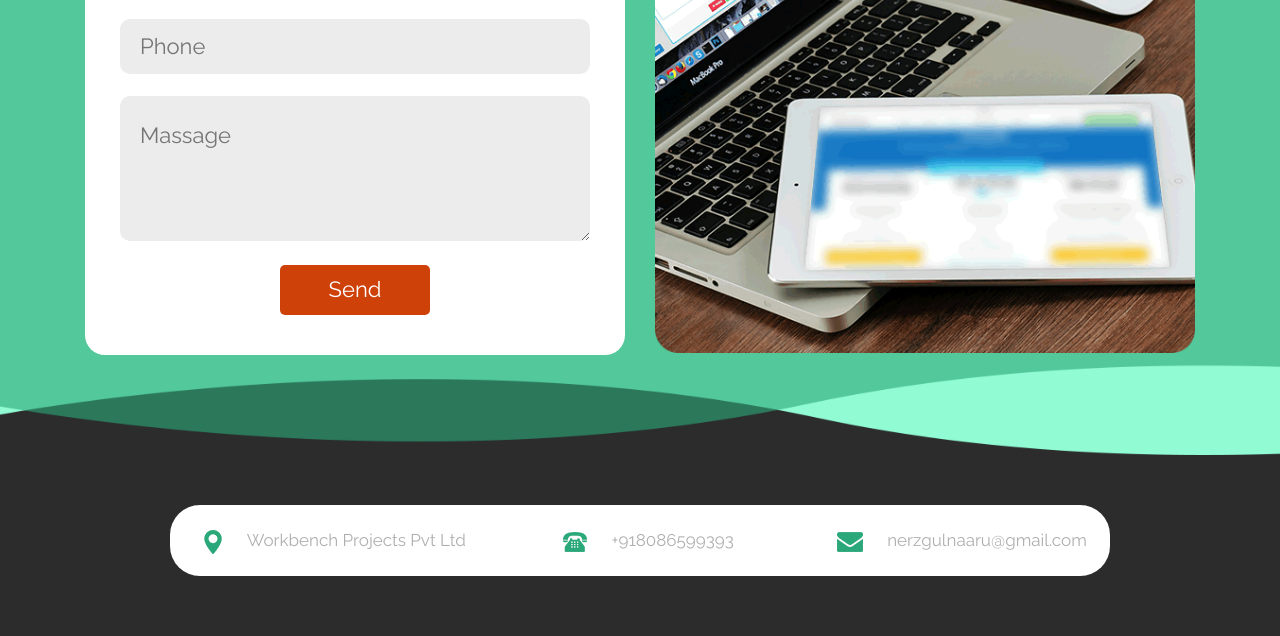
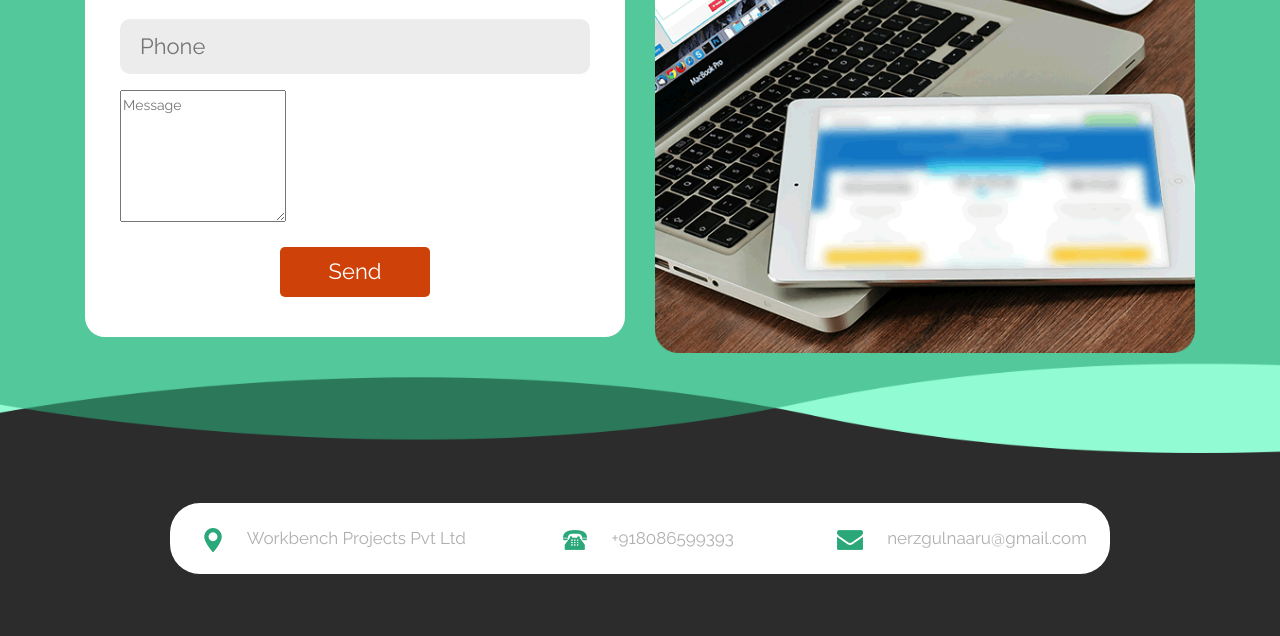
Before and after one commit to NerzgulSalih/NerzgulPage.github.io, a plain HTML site: page index.html in a window 1280 px wide. Shown: the part 3688-4324 px from the top of the page. Drawn offline with nearby package versions, Linux system fonts and the light colour scheme.

Commit message:
massage to message
LOL

```diff
--- a/index.html
+++ b/index.html
@@ -251,7 +251,7 @@
                               <input type="text" class="email-bt" placeholder="Phone" name="Email">
                             </div>
                                 <div class="form-group">
-                                  <textarea class="massage-bt" placeholder="Massage" rows="5" id="comment" name="text"></textarea>
+                                  <textarea class="message-bt" placeholder="Message" rows="5" id="comment" name="text"></textarea>
                                 </div>
                             </form>
 
```
